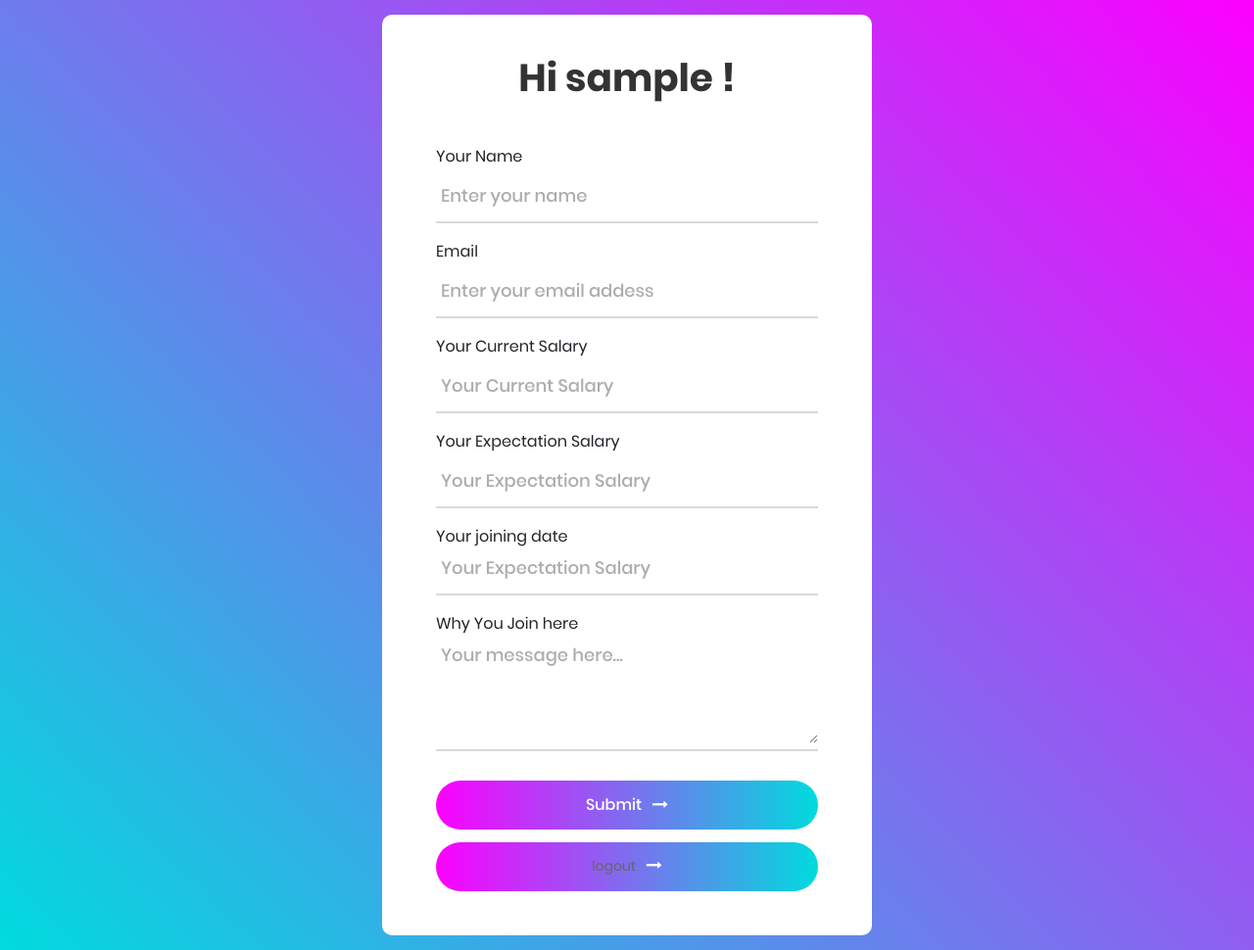
After one commit to sujonict07/PreInterviewQA, a Django app: page /accounts/create/ in a window 1280 px wide. The commit adds this page. Shown: the whole page at 98% size. Run offline with Django 3.2, Linux system fonts and the light colour scheme; the visitor is signed in with stand-in values (Sample User, id 1); parts of the project's set-up code (start-up, migrations or seed data) failed here and were passed over; some libraries are stand-ins or nearby versions.

Commit message:
Update django file

```diff
--- a/preinterview/cloud_assets/assets/css/main.css
+++ b/preinterview/cloud_assets/assets/css/main.css
@@ -200,8 +200,8 @@ iframe {
   width: 100%;
   position: relative;
   border-bottom: 2px solid #d9d9d9;
-  padding-bottom: 13px;
-  margin-bottom: 27px;
+  padding-bottom: 6px;
+  margin-bottom: 17px;
 }
 
 .label-input100 {
--- a/preinterview/preinterview/settings.py
+++ b/preinterview/preinterview/settings.py
@@ -119,7 +119,7 @@ USE_TZ = True
 # https://docs.djangoproject.com/en/2.0/howto/static-files/
 
 
-LOGIN_REDIRECT_URL = '/'
+LOGIN_REDIRECT_URL = 'home'
 LOGOUT_REDIRECT_URL = 'home'
 
 STATIC_URL = '/static/'
--- a/preinterview/preinterview/urls.py
+++ b/preinterview/preinterview/urls.py
@@ -18,8 +18,8 @@ from django.urls import path, include
 from django.views.generic import TemplateView
 
 urlpatterns = [
-    path('', TemplateView.as_view(template_name='home.html'), name='home'),
+    path('', TemplateView.as_view(template_name='preinterviewqaapp/home.html'), name='home'),
     path('admin/', admin.site.urls),
-    # path('accounts/',include('preinterviewqaapp.urls')),
+    path('accounts/',include('preinterviewqaapp.urls')),
     path('accounts/', include('django.contrib.auth.urls')),
 ]
--- a/preinterview/preinterviewqaapp/models.py
+++ b/preinterview/preinterviewqaapp/models.py
@@ -1,6 +1,18 @@
 from django.db import models
 
 # Create your models here.
+
+STATUS_CHOICES = (
+    (1, _("Not relevant")),
+    (2, _("Review")),
+    (3, _("Maybe relevant")),
+    (4, _("Relevant")),
+    (5, _("Leading candidate"))
+)
+RELEVANCE_CHOICES = (
+    (1, _("Unread")),
+    (2, _("Read"))
+)
 
 
 class WeekDay(models.Model):
--- /dev/null
+++ b/preinterview/preinterviewqaapp/templates/preinterviewqaapp/home.html
@@ -0,0 +1,151 @@
+{% extends "base.html" %}
+
+{% block content%}
+	{% load staticfiles %}
+<head>
+	<title>Contact V4</title>
+	<meta charset="UTF-8">
+	<meta name="viewport" content="width=device-width, initial-scale=1">
+<!--===============================================================================================-->
+	<link rel="icon" type="image/png" href="{%  static 'images/icons/favicon.ico'%}"/>
+<!--===============================================================================================-->
+	<link rel="stylesheet" type="text/css" href="{%  static 'vendor/bootstrap/css/bootstrap.min.css'%}">
+<!--===============================================================================================-->
+	<link rel="stylesheet" type="text/css" href="{%  static 'fonts/font-awesome-4.7.0/css/font-awesome.min.css'%}">
+<!--===============================================================================================-->
+	<link rel="stylesheet" type="text/css" href="{%  static 'vendor/animate/animate.css'%}">
+<!--===============================================================================================-->
+	<link rel="stylesheet" type="text/css" href="{%  static 'vendor/css-hamburgers/hamburgers.min.css'%}">
+<!--===============================================================================================-->
+	<link rel="stylesheet" type="text/css" href="{%  static 'vendor/animsition/css/animsition.min.css'%}">
+<!--===============================================================================================-->
+	<link rel="stylesheet" type="text/css" href="{%  static 'vendor/select2/select2.min.css'%}">
+<!--===============================================================================================-->
+	<link rel="stylesheet" type="text/css" href="{%  static 'vendor/daterangepicker/daterangepicker.css'%}">
+<!--===============================================================================================-->
+	<link rel="stylesheet" type="text/css" href="{%  static 'css/util.css'%}">
+	<link rel="stylesheet" type="text/css" href="{%  static 'css/main.css'%}">
+<!--===============================================================================================-->
+</head>
+
+<body>
+
+	<div class="container-contact100">
+		<div class="wrap-contact100">
+			<form method="POST" action="." class="contact100-form validate-form"> {% csrf_token %}
+				<span class="contact100-form-title">
+					Hi {{ user }} !
+				</span>
+				{% if user.is_authenticated %}
+				<div class="wrap-input100 validate-input" data-validate="Name is required">
+					<label class="#">Your Name</label>
+					<input class="input100" type="text" name="name" placeholder="Enter your name">
+					<span class="focus-input100"></span>
+				</div>
+
+				<div class="wrap-input100 validate-input" data-validate = "Valid email is required: ex@abc.xyz">
+					<label class="#">Email</label>
+					<input class="input100" type="text" name="email" placeholder="Enter your email addess">
+					<span class="focus-input100"></span>
+				</div>
+				<div class="wrap-input100 validate-input" data-validate="Current Salary required">
+					<label class="#">Your Current Salary</label>
+					<input class="input100" type="number" name="currentsalary" placeholder="Your Current Salary">
+					<span class="focus-input100"></span>
+				</div>
+
+				<div class="wrap-input100 validate-input" data-validate="Current Salary required">
+					<label class="#">Your Expectation Salary</label>
+					<input class="input100" type="number" name="salaryexpection" placeholder="Your Expectation Salary">
+					<span class="focus-input100"></span>
+				</div>
+				<div class="wrap-input100 validate-input" data-validate="Current Salary required">
+					<span class="#">Your joining date</span>
+					<input class="input100" type="text" name="jointime" placeholder="Your Expectation Salary">
+					<span class="focus-input100"></span>
+				</div>
+
+				<div class="wrap-input100 validate-input" data-validate = "Message is required">
+					<span class="#">Why You Join here</span>
+					<textarea class="input100" name="whyjoin" placeholder="Your message here..."></textarea>
+					<span class="focus-input100"></span>
+				</div>
+
+				<div class="container-contact100-form-btn">
+					<div class="wrap-contact100-form-btn">
+						<div class="contact100-form-bgbtn"></div>
+						<button class="contact100-form-btn">
+							<span>
+								Submit
+								<i class="fa fa-long-arrow-right m-l-7" aria-hidden="true"></i>
+							</span>
+						</button>
+					</div>
+				</div>
+                	<div class="container-contact100-form-btn">
+					<div class="wrap-contact100-form-btn">
+						<div class="contact100-form-bgbtn"></div>
+						<button class="contact100-form-btn">
+							<span>
+								<a href="{% url 'logout' %}">logout</a>
+                                <i class="fa fa-long-arrow-right m-l-7" aria-hidden="true"></i>
+							</span>
+						</button>
+					</div>
+				</div>
+			</form>
+		</div>
+	</div>
+
+{% else %}
+
+    <div class="row">
+        <div class="col">You are not logged in! </div>
+        <div class="col"><a class="h5" style="color:#fc00ff " href="{% url 'login' %} "> login </a></div>
+    </div>
+
+    <div class="row">
+        <div class="col">Not Member Please</div>
+        <div class="col"><a class="h5" style="color: #fc00ff" href="{{url}}/accounts/signup/">sigup</a></div>
+    </div>
+
+{% endif %}
+
+	<div id="dropDownSelect1"></div>
+
+<!--===============================================================================================-->
+	<script src="{% static 'vendor/jquery/jquery-3.2.1.min.js'%}"></script>
+<!--===============================================================================================-->
+	<script src="{% static 'vendor/animsition/js/animsition.min.js'%}"></script>
+<!--===============================================================================================-->
+	<script src="{% static 'vendor/bootstrap/js/popper.js'%}"></script>
+	<script src="{% static 'vendor/bootstrap/js/bootstrap.min.js'%}"></script>
+<!--===============================================================================================-->
+	<script src="{% static 'vendor/select2/select2.min.js'%}"></script>
+	<script>
+		$(".selection-2").select2({
+			minimumResultsForSearch: 20,
+			dropdownParent: $('#dropDownSelect1')
+		});
+	</script>
+<!--===============================================================================================-->
+	<script src="{% static 'vendor/daterangepicker/moment.min.js'%}"></script>
+	<script src="{% static 'vendor/daterangepicker/daterangepicker.js'%}"></script>
+<!--===============================================================================================-->
+	<script src="{% static 'vendor/countdowntime/countdowntime.js'%}"></script>
+<!--===============================================================================================-->
+	<script src="{% static 'js/main.js'%}"></script>
+
+	<!-- Global site tag (gtag.js) - Google Analytics -->
+<script async src="https://www.googletagmanager.com/gtag/js?id=UA-23581568-13"></script>
+<script>
+  window.dataLayer = window.dataLayer || [];
+  function gtag(){dataLayer.push(arguments);}
+  gtag('js', new Date());
+
+  gtag('config', 'UA-23581568-13');
+</script>
+</body>
+
+
+{%  endblock %}
--- a/preinterview/preinterviewqaapp/urls.py
+++ b/preinterview/preinterviewqaapp/urls.py
@@ -7,5 +7,5 @@ app_name = 'preinterviewqaapp'
 
 urlpatterns = [
     path('signup/', SignUp.as_view(), name='signup'),
-    # path('create/', preinterview_question_answer_create_view, name='creates'),
+    path('create/', preinterview_question_answer_create_view, name='creates'),
 ]
--- a/preinterview/preinterviewqaapp/views.py
+++ b/preinterview/preinterviewqaapp/views.py
@@ -22,4 +22,4 @@ def preinterview_question_answer_create_view(request):
     context = {
         'form': form
     }
-    return render(request, "preinterviewqaapp/creates.html", context)
+    return render(request, "preinterviewqaapp/home.html", context)
```
Also changed, not shown: preinterview/templates/home1.html (renamed from preinterview/templates/home.html, +16 -27 lines).
